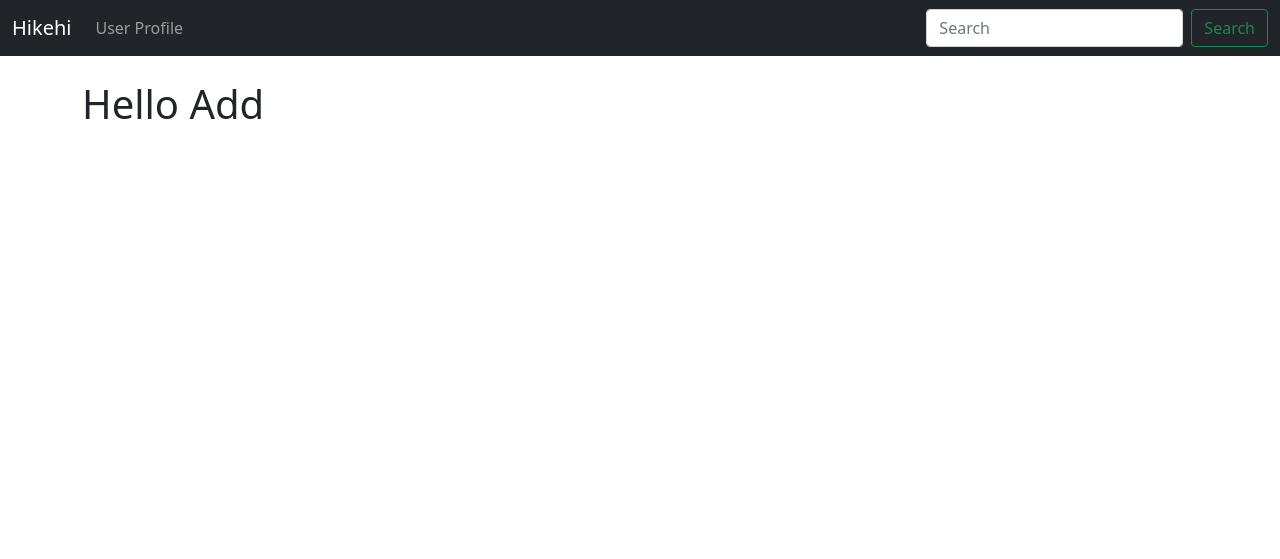
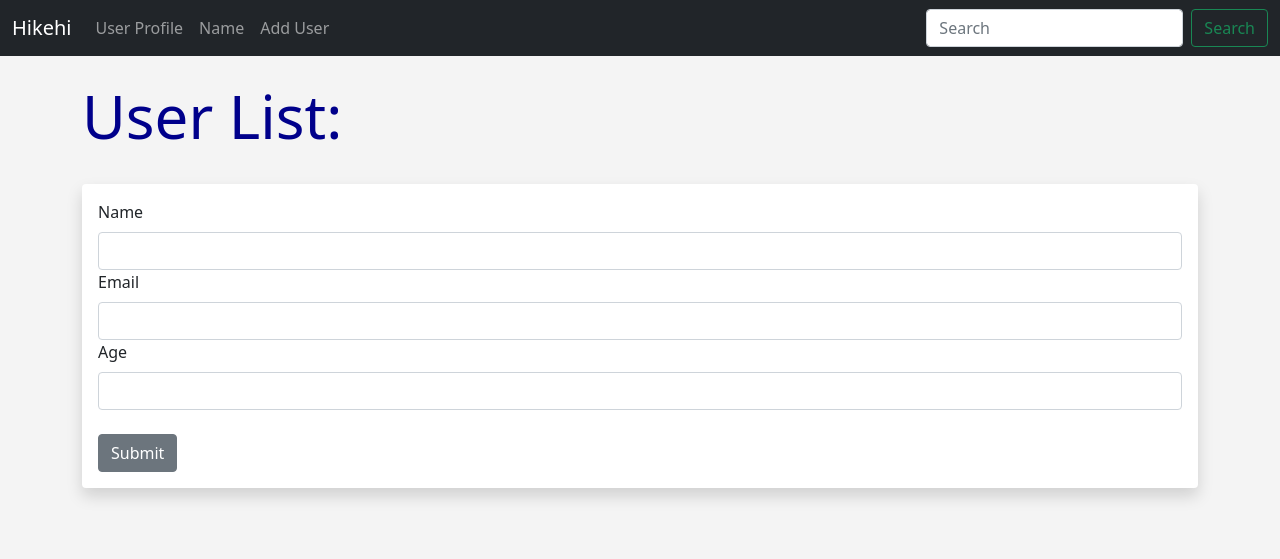
Before and after one commit to lampros/HIKEHI, a Flask app: page /user/add in a window 1280 px wide. Shown: the top 559 px of the page. Run offline with Flask 3, Linux system fonts and the light colour scheme.

Commit message:
create users

```diff
--- a/app.py
+++ b/app.py
@@ -1,7 +1,76 @@
-from flask import Flask, render_template
+from flask import Flask, render_template, flash
+from flask_wtf import FlaskForm
+from wtforms import StringField, IntegerField, SubmitField
+from wtforms.validators import DataRequired, Email
+from flask_sqlalchemy import SQLAlchemy
+from datetime import datetime
 
 # Create a Flask Instance
 app = Flask(__name__)
+
+#Add Database
+app.config['SQLALCHEMY_DATABASE_URI'] = 'sqlite:///users.db'
+#Secret Key
+app.config['SECRET_KEY'] = "my super secret key that no one is supposed to know"
+# Initialize the Database
+db = SQLAlchemy(app)
+
+# Create Model
+
+class Users(db.Model):
+    id = db.Column(db.Integer, primary_key=True)
+    name = db.Column(db.String(100), nullable=False)
+    email = db.Column(db.String(100), unique =True, nullable=False)
+    age = db.Column(db.Integer, nullable=False)
+    date_added = db.Column(db.DateTime, default=datetime.utcnow)
+
+with app.app_context():
+    db.create_all()
+
+# Create a User Form Class
+class UserForm(FlaskForm):
+    name = StringField("Name", validators = [DataRequired()])
+    email = StringField("Email", validators = [DataRequired()])
+    age = IntegerField("Age", validators = [DataRequired()])
+    submit = SubmitField("Submit")
+
+
+# Create a Form Class
+class NamerForm(FlaskForm):
+    name = StringField("What's Your Name", validators = [DataRequired()])
+    email = StringField("What's Your Email", validators = [DataRequired()])
+    age = IntegerField("What's Your Age", validators = [DataRequired()])
+    submit = SubmitField("Submit")
+
+
+
+
+@app.route('/user/add', methods=['GET', 'POST'])
+def add_user():
+    name = None
+    email = None
+    age = None
+    form = UserForm()
+    if form.validate_on_submit():
+        user = Users.query.filter_by(email=form.email.data).first()
+        if user is None:
+            user = Users(name=form.name.data, email=form.email.data, age=form.age.data)
+            db.session.add(user)
+            db.session.commit()
+        name = form.name.data
+        email = form.email.data
+        age = form.age.data
+        form.name.data = ''
+        form.email.data = ''
+        form.age.data = ''
+        flash("User Added Successfully!")
+    our_users = Users.query.order_by(Users.date_added)
+    return render_template('add_user.html',
+                           form = form,
+                           name=name,
+                           email=email,
+                           age=age,
+                           our_users=our_users)
 
 # create an index route decorator
 @app.route('/')
@@ -25,5 +94,28 @@ def page_no_found(e):
 def page_no_found(e):
     return render_template('500.html'), 500
 
+# Create Name Page
+@app.route('/name', methods=['GET','POST'])
+def name():
+    name = None
+    email = None
+    age = None
+    form = NamerForm()
+    # Validate Form
+    if form.validate_on_submit():
+        name = form.name.data
+        form.name.data = ''
+        email = form.email.data
+        form.email.data = ''
+        age = form.age.data
+        form.age.data = ''
+
+        flash("Form Submitted Successfully, User added Successfully!")
+    return render_template("name.html",
+                           name = name,
+                           email = email,
+                           age = age,
+                           form = form)
+
 if __name__ == "__main__":
     app.run(debug=True)
--- /dev/null
+++ b/static/css/style.css
@@ -0,0 +1,10 @@
+h1 {
+color :darkblue;
+font-size: 60px;
+
+}
+
+body {
+
+    background: #f4f4f4;
+}
--- /dev/null
+++ b/templates/add_user.html
@@ -0,0 +1,53 @@
+{% extends 'base.html' %}
+
+{% block content %}
+
+{% for message in get_flashed_messages()  %}
+
+<div class="alert alert-warning alert-dismissible fade show" role="alert">
+    {{ message }}
+    <button type="button" class="btn-close" data-bs-dismiss="alert" aria-label="Close"></button>
+  </div>
+
+{% endfor %}
+
+{% if name %}
+    <h1>Hello {{name}} , {{email}}, {{age}}!! </h1>
+{% else %}
+    <h1>User List:</h1>
+    <br/>
+    <div class="shadow p-3 mb-5 bg-body rounded">
+    <form method="POST">
+        {{ form.hidden_tag() }}
+
+        {{ form.name.label(class="form-label") }}
+
+        {{ form.name(class="form-control") }}
+
+        {{ form.email.label(class="form-label") }}
+
+        {{ form.email(class="form-control") }}
+
+        {{ form.age.label(class="form-label") }}
+
+        {{ form.age(class="form-control") }}
+
+        <br/>
+
+        {{form.submit(class="btn btn-secondary")}}
+
+    </form>
+    </div>
+<br/>
+<table class="table table-hover table-bordered table-striped">
+{% for our_user in our_users %}
+    <tr>
+    <td>{{our_user.id}}</td>  <td>{{our_user.name}}</td>
+    <td>{{our_user.email}}  <td>{{our_user.age}}</td>
+    </tr>
+
+{% endfor %}
+</table>
+{% endif %}
+
+{% endblock %}
--- a/templates/base.html
+++ b/templates/base.html
@@ -7,6 +7,10 @@
 
     <!-- Bootstrap CSS -->
     <link href="https://cdn.jsdelivr.net/npm/bootstrap@5.0.2/dist/css/bootstrap.min.css" rel="stylesheet" integrity="sha384-EVSTQN3/azprG1Anm3QDgpJLIm9Nao0Yz1ztcQTwFspd3yD65VohhpuuCOmLASjC" crossorigin="anonymous">
+
+
+    <!-- Our CSS -->
+    <link href="{{url_for('static', filename = 'css/style.css')}}" rel="stylesheet" >
 
     <title>HIKEHI</title>
   </head>
--- a/templates/navbar.html
+++ b/templates/navbar.html
@@ -9,7 +9,12 @@
             <li class="nav-item">
                 <a class="nav-link" href="{{url_for('user', name = 'John')}}">User Profile</a>
             </li>
-
+            <li class="nav-item">
+                <a class="nav-link" href="{{url_for('name')}}">Name</a>
+            </li>
+            <li class="nav-item">
+                <a class="nav-link" href="{{url_for('add_user')}}">Add User</a>
+            </li>
 
             </ul>
             <form class="d-flex">
--- a/templates/new.html
+++ /dev/null
@@ -1 +0,0 @@
-{% extends "base.html" %}
```
Also changed, not shown: static/css/main.css (deleted, +0 -7 lines), templates/name.html (added, +42 -0 lines), 1 other file.
